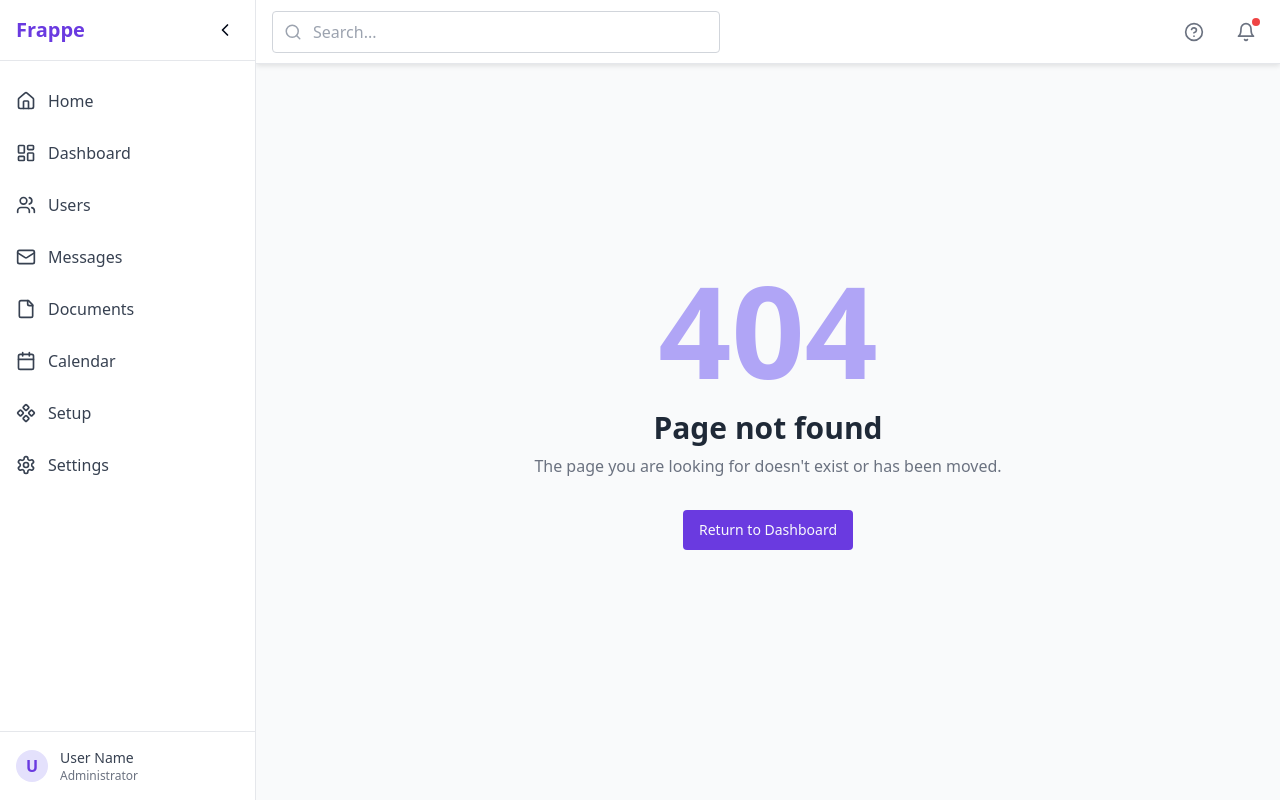
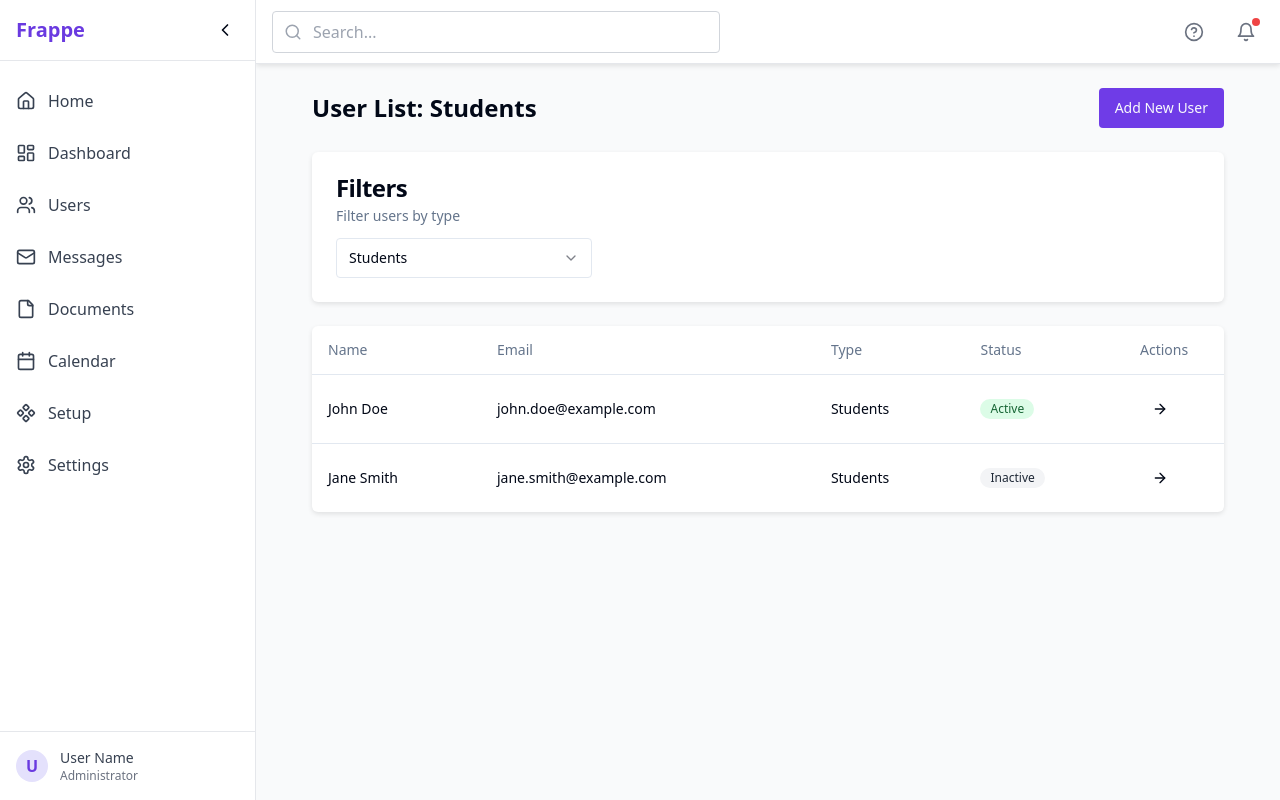
Before and after one commit to mez-vulero/frappe-look-alike-portal, a React (Vite) app: page /users/list in a window 1280 px wide. Before the commit this address had no page. Built offline with nearby package versions, Linux system fonts and the light colour scheme.

Commit message:
feat: Add user type cards to users page
Adds cards for different user types on the users page, each linking to a filtered user list.

```diff
--- a/src/App.tsx
+++ b/src/App.tsx
@@ -7,6 +7,8 @@ import { BrowserRouter, Routes, Route } from "react-router-dom";
 import Index from "./pages/Index";
 import NotFound from "./pages/NotFound";
 import SetupPage from "./pages/SetupPage";
+import UsersPage from "./pages/UsersPage";
+import UserListPage from "./pages/UserListPage";
 
 const queryClient = new QueryClient();
 
@@ -20,6 +22,8 @@ const App = () => (
           <Route path="/" element={<Index />} />
           <Route path="/dashboard" element={<Index />} />
           <Route path="/setup" element={<SetupPage />} />
+          <Route path="/users" element={<UsersPage />} />
+          <Route path="/users/list" element={<UserListPage />} />
           <Route path="*" element={<NotFound />} />
         </Routes>
       </BrowserRouter>
--- /dev/null
+++ b/src/components/users/UserTypeCard.tsx
@@ -0,0 +1,49 @@
+
+import React from 'react';
+import { useNavigate } from 'react-router-dom';
+import { Card, CardContent } from '@/components/ui/card';
+import { ArrowRight } from 'lucide-react';
+
+interface UserTypeCardProps {
+  title: string;
+  description: string;
+  icon: React.ReactNode;
+  type: string;
+}
+
+const UserTypeCard: React.FC<UserTypeCardProps> = ({
+  title,
+  description,
+  icon,
+  type
+}) => {
+  const navigate = useNavigate();
+
+  const handleClick = () => {
+    navigate(`/users/list?type=${type}`);
+  };
+
+  return (
+    <Card
+      className="cursor-pointer hover:shadow-md transition-all duration-200 border-none frappe-shadow"
+      onClick={handleClick}
+    >
+      <CardContent className="p-6">
+        <div className="flex items-center justify-between">
+          <div className="flex items-center space-x-4">
+            <div className="p-2 rounded-full bg-frappe-50 text-frappe-500">
+              {icon}
+            </div>
+            <div>
+              <h2 className="font-medium text-lg">{title}</h2>
+              <p className="text-sm text-muted-foreground">{description}</p>
+            </div>
+          </div>
+          <ArrowRight className="text-gray-400" />
+        </div>
+      </CardContent>
+    </Card>
+  );
+};
+
+export default UserTypeCard;
--- /dev/null
+++ b/src/pages/UserListPage.tsx
@@ -0,0 +1,153 @@
+
+import React, { useEffect, useState } from 'react';
+import { useSearchParams } from 'react-router-dom';
+import MainLayout from '@/components/layout/MainLayout';
+import { Card, CardHeader, CardTitle, CardDescription, CardContent } from '@/components/ui/card';
+import { Button } from '@/components/ui/button';
+import {
+  Select,
+  SelectContent,
+  SelectItem,
+  SelectTrigger,
+  SelectValue
+} from '@/components/ui/select';
+import {
+  Table,
+  TableBody,
+  TableCell,
+  TableHead,
+  TableHeader,
+  TableRow
+} from '@/components/ui/table';
+import { ArrowRight } from 'lucide-react';
+
+// This would typically come from an API
+const mockUsers = [
+  { id: 1, name: 'John Doe', email: 'john.doe@example.com', type: 'student', status: 'active' },
+  { id: 2, name: 'Jane Smith', email: 'jane.smith@example.com', type: 'student', status: 'inactive' },
+  { id: 3, name: 'Bob Johnson', email: 'bob.johnson@example.com', type: 'parent', status: 'active' },
+  { id: 4, name: 'Alice Brown', email: 'alice.brown@example.com', type: 'parent', status: 'active' },
+  { id: 5, name: 'Mark Davis', email: 'mark.davis@example.com', type: 'teacher', status: 'active' },
+  { id: 6, name: 'Sarah Wilson', email: 'sarah.wilson@example.com', type: 'teacher', status: 'inactive' },
+  { id: 7, name: 'Oxford University', email: 'contact@oxford.edu', type: 'institution', status: 'active' },
+  { id: 8, name: 'Cambridge College', email: 'admin@cambridge.edu', type: 'institution', status: 'active' },
+  { id: 9, name: 'Tom Harris', email: 'tom.harris@gd.com', type: 'gd_employee', status: 'active' },
+  { id: 10, name: 'Emma White', email: 'emma.white@gd.com', type: 'gd_employee', status: 'inactive' },
+];
+
+const UserListPage: React.FC = () => {
+  const [searchParams, setSearchParams] = useSearchParams();
+  const [selectedType, setSelectedType] = useState<string>(searchParams.get('type') || 'student');
+  const [filteredUsers, setFilteredUsers] = useState(mockUsers);
+
+  // Filter users based on selected type
+  useEffect(() => {
+    if (selectedType) {
+      const filtered = mockUsers.filter(user => user.type === selectedType);
+      setFilteredUsers(filtered);
+    } else {
+      setFilteredUsers(mockUsers);
+    }
+  }, [selectedType]);
+
+  // Update URL when filter changes
+  const handleTypeChange = (value: string) => {
+    setSelectedType(value);
+    setSearchParams({ type: value });
+  };
+
+  // Format user type for display
+  const formatUserType = (type: string): string => {
+    switch (type) {
+      case 'student': return 'Students';
+      case 'parent': return 'Parents';
+      case 'teacher': return 'Teachers';
+      case 'institution': return 'Institutions';
+      case 'gd_employee': return 'GD Employee';
+      default: return type;
+    }
+  };
+
+  return (
+    <MainLayout>
+      <div className="container mx-auto">
+        <div className="flex items-center justify-between mb-6">
+          <h1 className="text-2xl font-bold">User List: {formatUserType(selectedType)}</h1>
+          <Button>Add New User</Button>
+        </div>
+
+        <Card className="mb-6 border-none frappe-shadow">
+          <CardHeader className="pb-3">
+            <CardTitle>Filters</CardTitle>
+            <CardDescription>Filter users by type</CardDescription>
+          </CardHeader>
+          <CardContent>
+            <div className="flex flex-col sm:flex-row gap-4">
+              <div className="w-full sm:w-64">
+                <Select value={selectedType} onValueChange={handleTypeChange}>
+                  <SelectTrigger>
+                    <SelectValue placeholder="Select user type" />
+                  </SelectTrigger>
+                  <SelectContent>
+                    <SelectItem value="student">Students</SelectItem>
+                    <SelectItem value="parent">Parents</SelectItem>
+                    <SelectItem value="teacher">Teachers</SelectItem>
+                    <SelectItem value="institution">Institutions</SelectItem>
+                    <SelectItem value="gd_employee">GD Employee</SelectItem>
+                  </SelectContent>
+                </Select>
+              </div>
+            </div>
+          </CardContent>
+        </Card>
+
+        <Card className="border-none frappe-shadow">
+          <CardContent className="p-0">
+            <Table>
+              <TableHeader>
+                <TableRow>
+                  <TableHead>Name</TableHead>
+                  <TableHead>Email</TableHead>
+                  <TableHead>Type</TableHead>
+                  <TableHead>Status</TableHead>
+                  <TableHead className="w-[100px]">Actions</TableHead>
+                </TableRow>
+              </TableHeader>
+              <TableBody>
+                {filteredUsers.length > 0 ? (
+                  filteredUsers.map((user) => (
+                    <TableRow key={user.id}>
+                      <TableCell className="font-medium">{user.name}</TableCell>
+                      <TableCell>{user.email}</TableCell>
+                      <TableCell>{formatUserType(user.type)}</TableCell>
+                      <TableCell>
+                        <span className={`inline-flex items-center px-2.5 py-0.5 rounded-full text-xs font-medium ${
+                          user.status === 'active' ? 'bg-green-100 text-green-800' : 'bg-gray-100 text-gray-800'
+                        }`}>
+                          {user.status === 'active' ? 'Active' : 'Inactive'}
+                        </span>
+                      </TableCell>
+                      <TableCell>
+                        <Button variant="ghost" size="sm">
+                          <ArrowRight className="h-4 w-4" />
+                        </Button>
+                      </TableCell>
+                    </TableRow>
+                  ))
+                ) : (
+                  <TableRow>
+                    <TableCell colSpan={5} className="text-center py-6">
+                      No users found
+                    </TableCell>
+                  </TableRow>
+                )}
+              </TableBody>
+            </Table>
+          </CardContent>
+        </Card>
+      </div>
+    </MainLayout>
+  );
+};
+
+export default UserListPage;
--- /dev/null
+++ b/src/pages/UsersPage.tsx
@@ -0,0 +1,61 @@
+
+import React from 'react';
+import MainLayout from '@/components/layout/MainLayout';
+import UserTypeCard from '@/components/users/UserTypeCard';
+import { Users, User, School, Building, Briefcase } from 'lucide-react';
+
+const UsersPage: React.FC = () => {
+  const userTypes = [
+    {
+      title: 'Students',
+      description: 'Manage all student accounts',
+      icon: <School className="size-6" />,
+      type: 'student'
+    },
+    {
+      title: 'Parents',
+      description: 'Manage parent accounts',
+      icon: <User className="size-6" />,
+      type: 'parent'
+    },
+    {
+      title: 'Teachers',
+      description: 'Manage teacher accounts',
+      icon: <Users className="size-6" />,
+      type: 'teacher'
+    },
+    {
+      title: 'Institutions',
+      description: 'Manage institutional accounts',
+      icon: <Building className="size-6" />,
+      type: 'institution'
+    },
+    {
+      title: 'GD Employee',
+      description: 'Manage GD employee accounts',
+      icon: <Briefcase className="size-6" />,
+      type: 'gd_employee'
+    }
+  ];
+
+  return (
+    <MainLayout>
+      <div className="container mx-auto">
+        <h1 className="text-2xl font-bold mb-6">User Management</h1>
+        <div className="grid grid-cols-1 md:grid-cols-2 lg:grid-cols-3 gap-6">
+          {userTypes.map((userType, index) => (
+            <UserTypeCard
+              key={index}
+              title={userType.title}
+              description={userType.description}
+              icon={userType.icon}
+              type={userType.type}
+            />
+          ))}
+        </div>
+      </div>
+    </MainLayout>
+  );
+};
+
+export default UsersPage;
```
